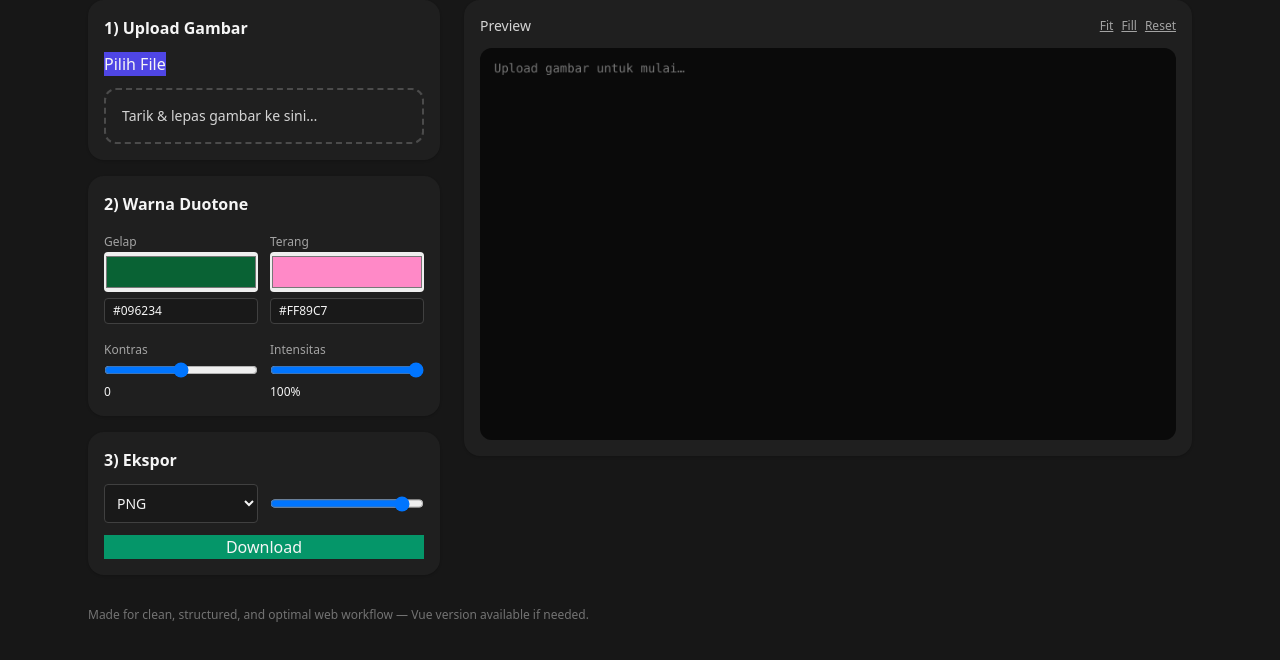
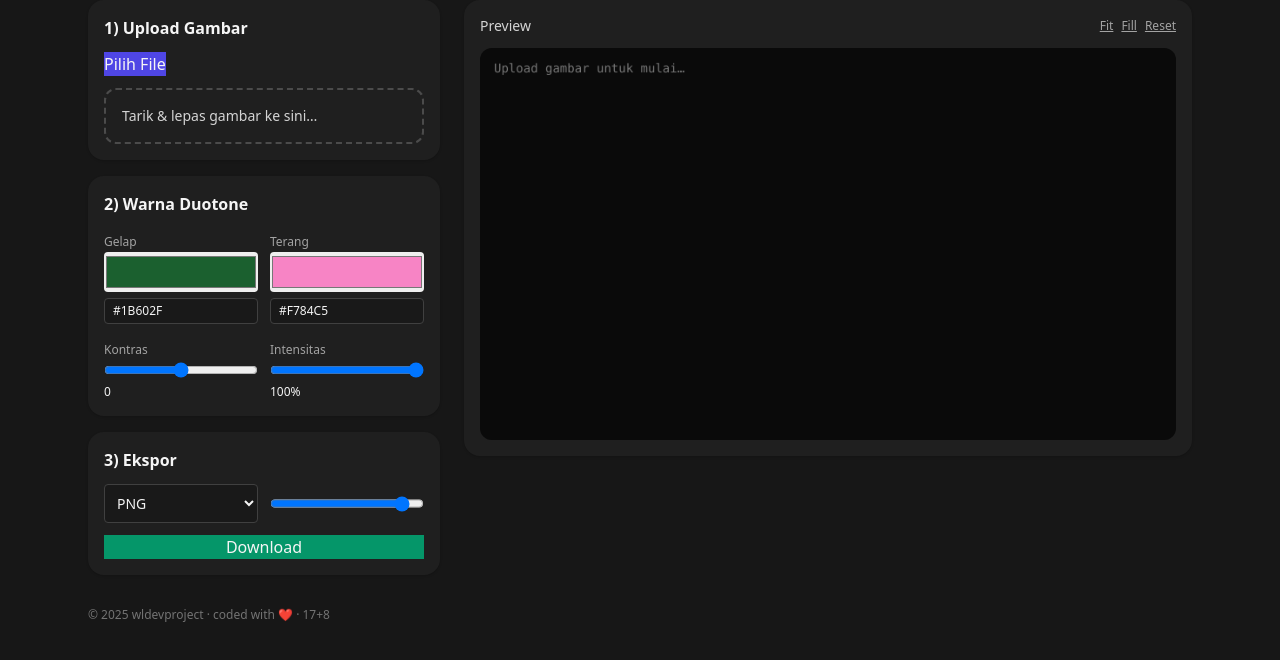
Before and after one commit to wldevproject/dualtone_generator, a plain HTML site: page index.html in a window 1280 px wide. Shown: the part 84-744 px from the top of the page. Drawn offline with nearby package versions, Linux system fonts and the light colour scheme.

Commit message:
Update index.html

```diff
--- a/index.html
+++ b/index.html
@@ -58,13 +58,13 @@
                 <input
                   id="cDark"
                   type="color"
-                  value="#096234"
+                  value="#1B602F"
                   class="w-full h-10 rounded"
                 />
                 <input
                   id="cDarkHex"
                   type="text"
-                  value="#096234"
+                  value="#1B602F"
                   class="mt-1 w-full bg-neutral-900/60 border border-neutral-700 rounded px-2 py-1 text-xs"
                 />
               </div>
@@ -73,13 +73,13 @@
                 <input
                   id="cLight"
                   type="color"
-                  value="#FF89C7"
+                  value="#F784C5"
                   class="w-full h-10 rounded"
                 />
                 <input
                   id="cLightHex"
                   type="text"
-                  value="#FF89C7"
+                  value="#F784C5"
                   class="mt-1 w-full bg-neutral-900/60 border border-neutral-700 rounded px-2 py-1 text-xs"
                 />
               </div>
@@ -160,8 +160,7 @@
       </div>
 
       <footer class="mt-8 text-xs text-neutral-500">
-        Made for clean, structured, and optimal web workflow — Vue version
-        available if needed.
+        <p>© 2025 wldevproject · coded with <span role="img" aria-label="love">❤️</span> · 17+8</p>
       </footer>
     </div>
 
```
